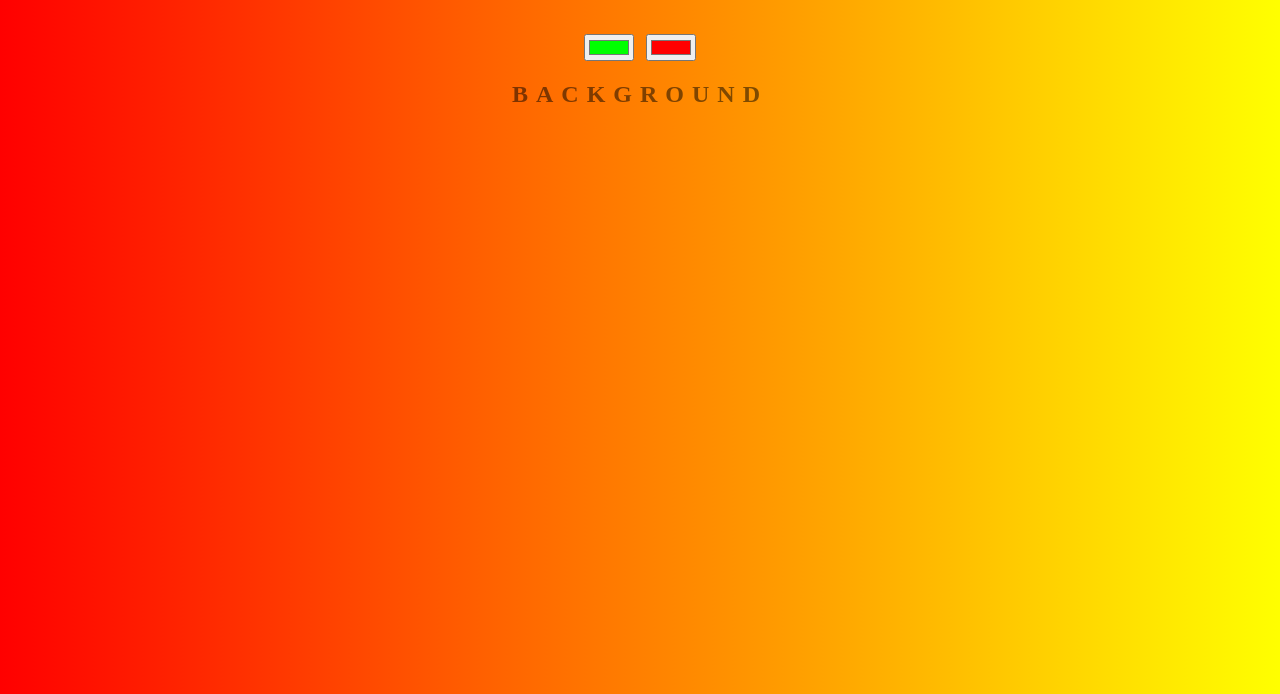
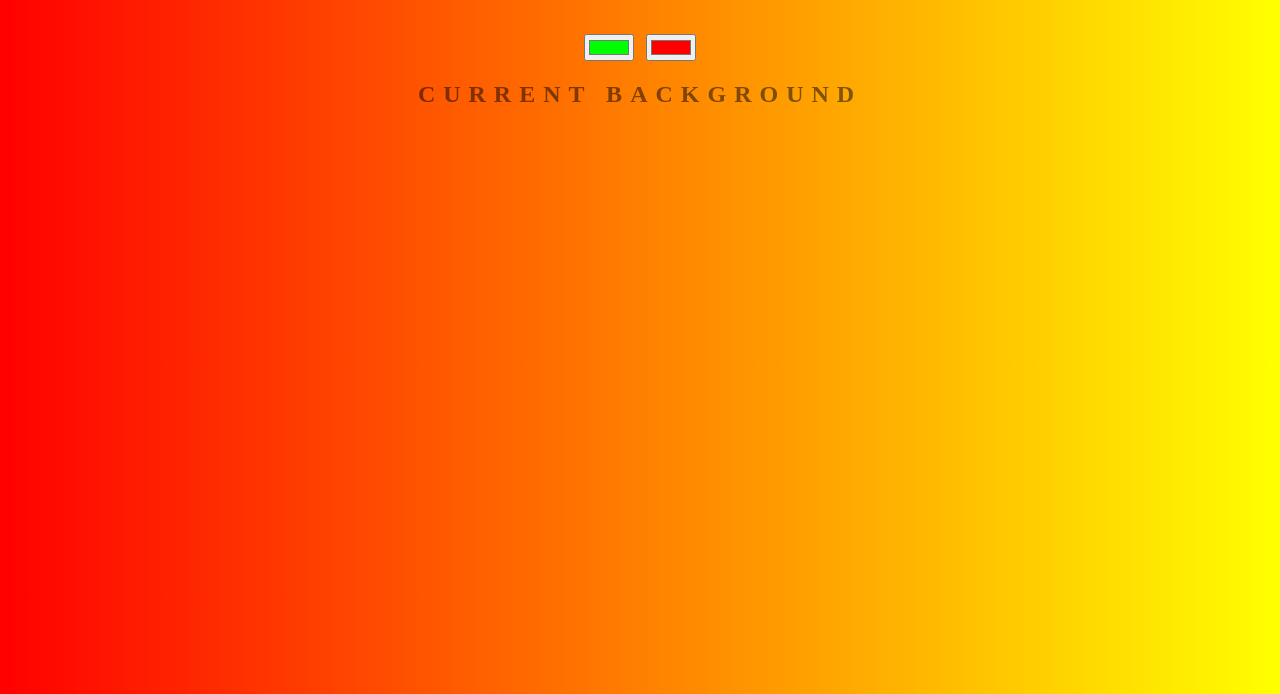
Before and after one commit to yokutoro/background-generator, a plain HTML site: page index.html in a window 1280 px wide. Shown: the part 106-800 px from the top of the page. Drawn offline with Linux system fonts and the light colour scheme.

Commit message:
Reverting

```diff
--- a/index.html
+++ b/index.html
@@ -8,7 +8,7 @@
 	<h1>COOL Generator</h1>
 	<input class="color1" type="color" name="color1" value="#00ff00">
 	<input class="color2" type="color" name="color2" value="#ff0000">
-	<h2>Background</h2>
+	<h2>Current Background</h2>
 	<h3></h3>
 	<script type="text/javascript" src="script.js"></script>
 </body>
```
